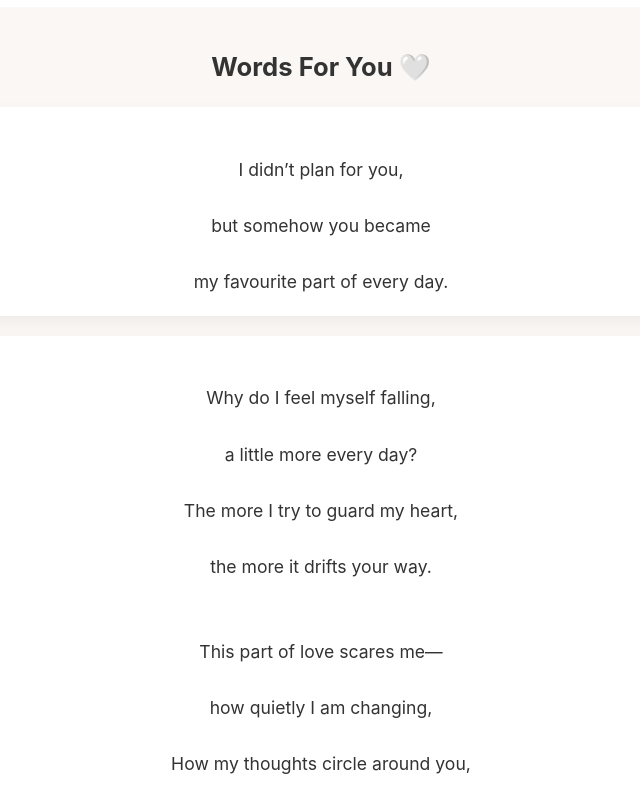
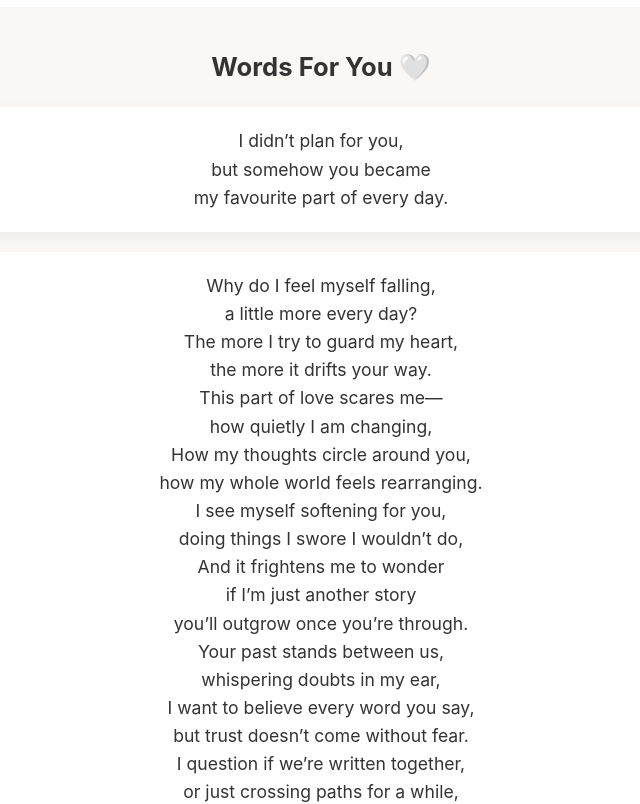
Before and after one commit to jchhatwal7/For-Him, a plain HTML site: page index.html in a window 1280 px wide. Shown: the part 960-1764 px from the top of the page, without its empty margins (319-959 px from the left). Drawn offline with Linux system fonts and the light colour scheme.

Commit message:
Update style.css

```diff
--- a/style.css
+++ b/style.css
@@ -69,9 +69,7 @@
   font-size: 1.1rem;
 }
 
-.poem p {
-  white-space: pre-line;
-}
+
 .poem {
   opacity: 0;
   transform: translateY(20px);
```
